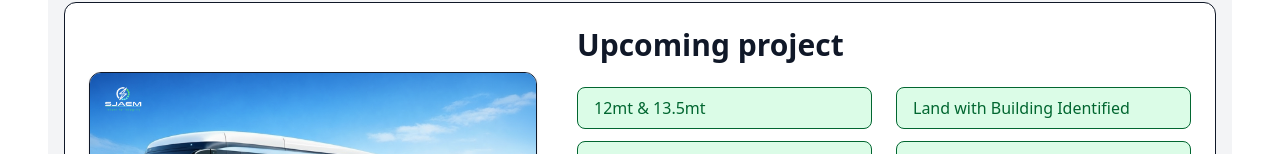
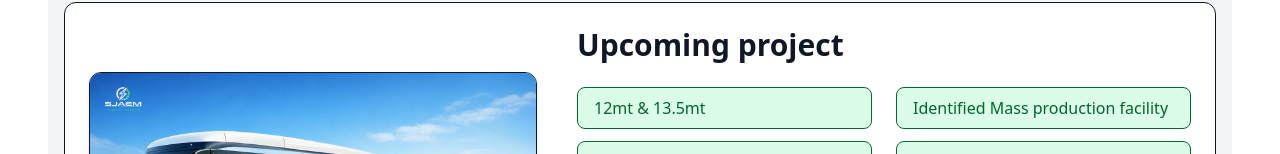
Before and after one commit to ST-AutoCanon/SJadvaya-frontend, a React (Vite) app: page /product in a window 1280 px wide. Shown: the part 798-952 px from the top of the page. Built offline with nearby package versions, Linux system fonts and the light colour scheme.

Commit message:
upcoming projects feature changed

```diff
--- a/src/pages/products/product.tsx
+++ b/src/pages/products/product.tsx
@@ -186,7 +186,7 @@ function EVBus() {
 
               <div className="space-y-3">
                 {[
-                  "Land with Building Identified",
+                  "Identified Mass production facility",
                   "Bus Styling finalized",
                   "Structure design 90% completed",
                   "BOM sources Identified",
```
